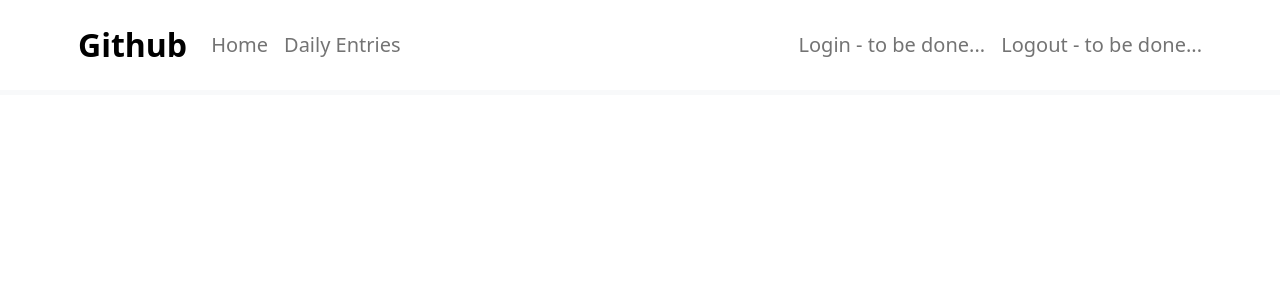
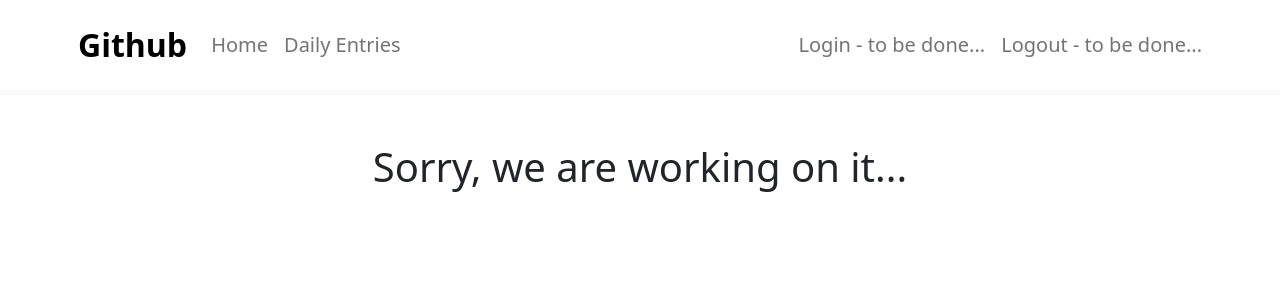
Before and after one commit to Marcin1990x/my-body-management-react, a React (Create React App) app in the folder src/main/ui/: page /entries-list in a window 1280 px wide. Shown: the top 300 px of the page. Built offline with nearby package versions, Linux system fonts and the light colour scheme; no server answers.

Commit message:
Added Entry component for handling wrong routes

```diff
--- /dev/null
+++ b/src/main/ui/src/components/my-body-management/ErrorComponent.jsx
@@ -0,0 +1,9 @@
+
+
+export default function ErrorComponent(){
+    return(
+        <div className="ErrorComponent">
+            <h1>Sorry, we are working on it...</h1>
+        </div>
+    )
+}
--- a/src/main/ui/src/components/my-body-management/MyBodyManagement.jsx
+++ b/src/main/ui/src/components/my-body-management/MyBodyManagement.jsx
@@ -6,6 +6,7 @@ import WelcomePageComponent from "./WelcomePageComponent";
 import LoginComponent from "./LoginComponent";
 import ListEntriesComponent from "./ListEntriesComponent";
 import EntryComponent from "./EntryComponent";
+import ErrorComponent from './ErrorComponent';
 
 
 export default function MyBodyManagement(){
@@ -19,6 +20,7 @@ export default function MyBodyManagement(){
                         <Route path = '/welcome' element = { <WelcomePageComponent /> } />
                         <Route path = '/entries-list/:page' element = { <ListEntriesComponent /> } />
                         <Route path = '/entry/:id' element = { <EntryComponent /> } />
+                        <Route path = '*' element = { <ErrorComponent />} />
                     </Routes>
             </BrowserRouter>
         </div>
```
